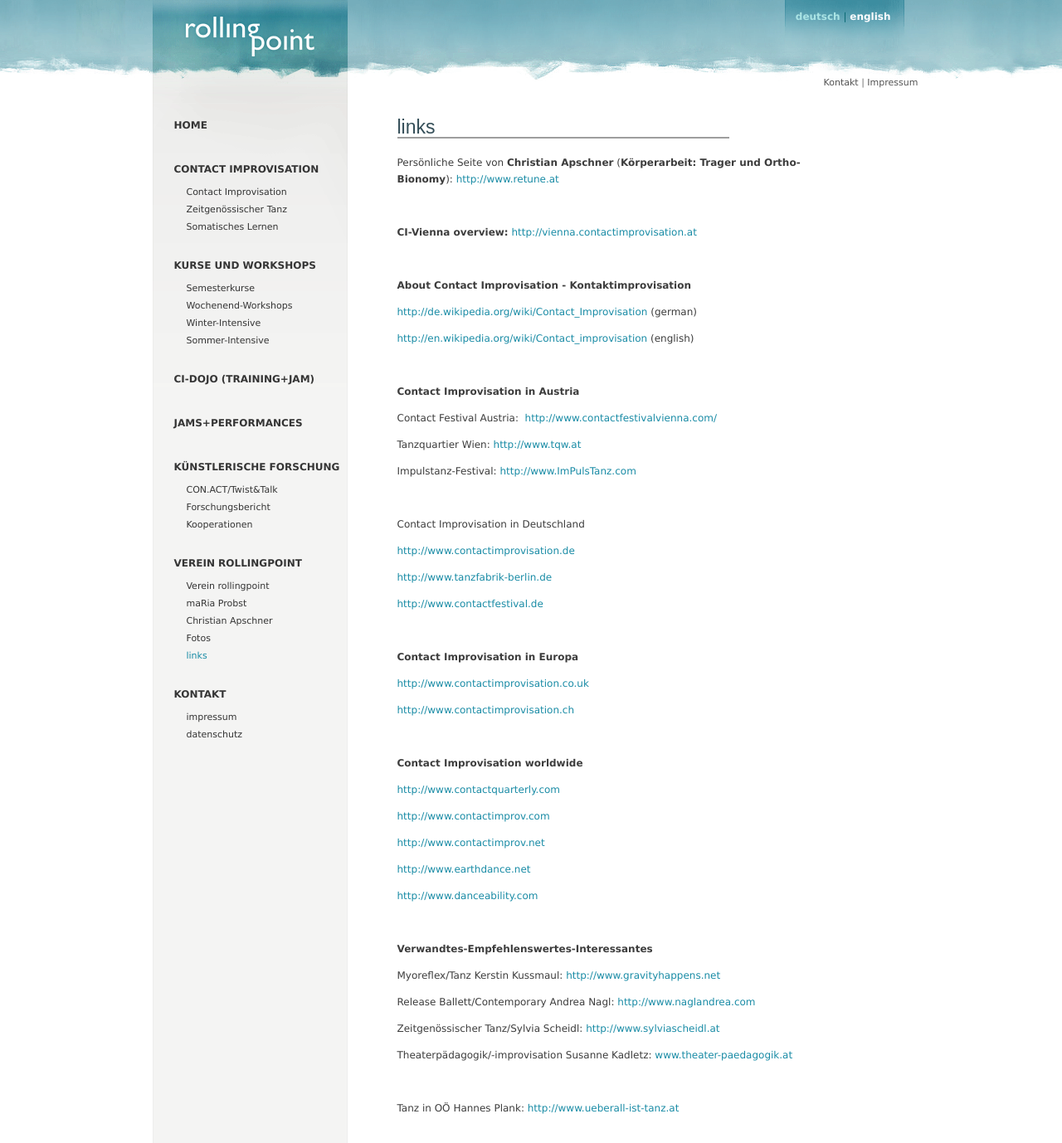
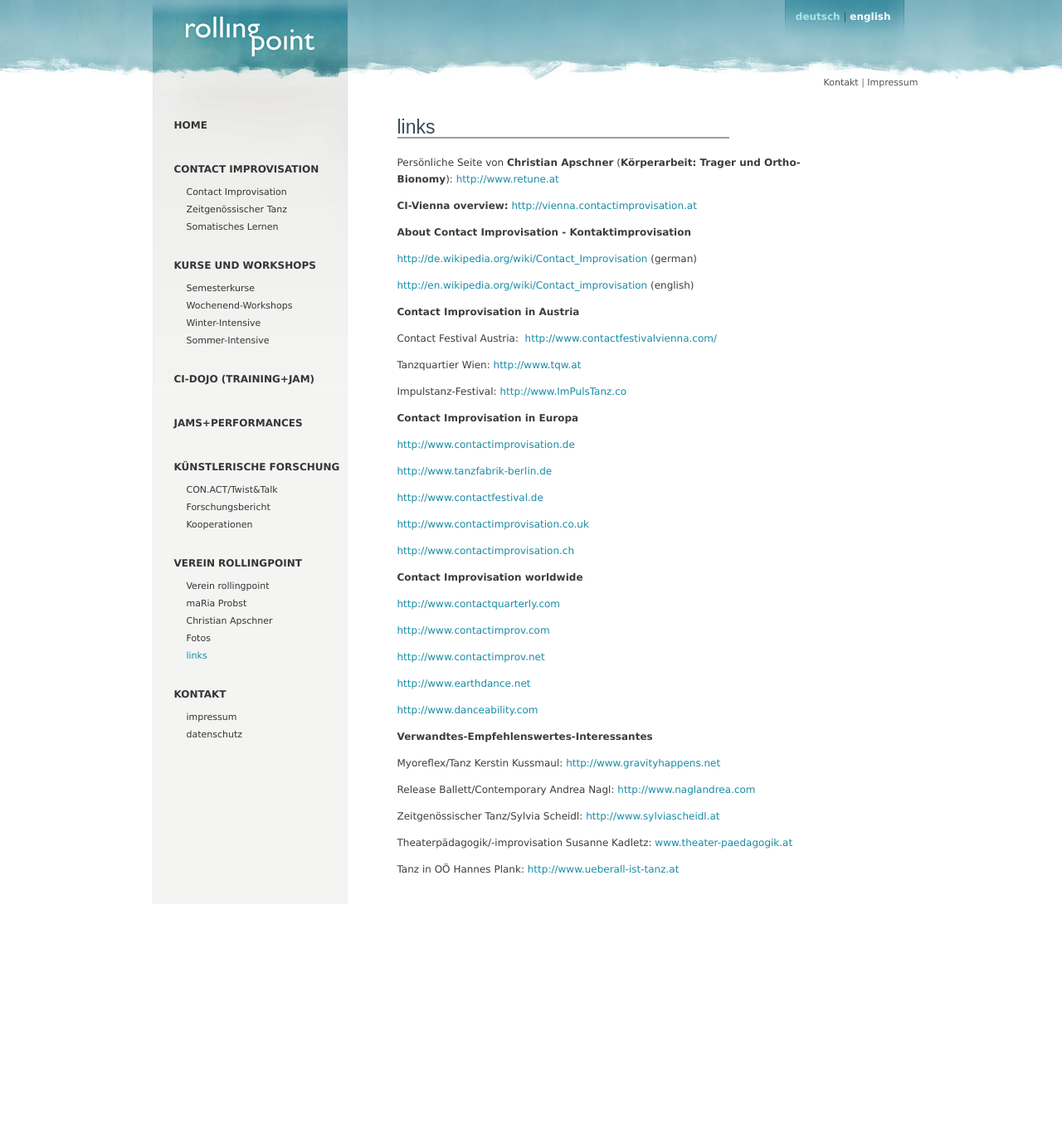
Before and after one commit to manulari/rollingpointat, a Jekyll site: the page built from _all_pages/links.md, in a window 1280 px wide. Shown: the whole page at 83% size. Built offline with Jekyll 4.4.1, drawn with Linux system fonts in a browser that asks for light colours; after the commit the page ends 1090 px from its top, so only the background shows below that; grey boxes are pictures that could not be loaded.

Commit message:
Update page “links”

```diff
--- a/_all_pages/links.md
+++ b/_all_pages/links.md
@@ -6,11 +6,7 @@ title: Links
 
 Persönliche Seite von **Christian Apschner** (**Körperarbeit: Trager und Ortho-Bionomy**): [http://www.retune.at](http://www.retune.at/)
 
-
-
 **CI-Vienna overview:** <http://vienna.contactimprovisation.at>
-
-
 
 **About Contact Improvisation - Kontaktimprovisation**
 
@@ -18,19 +14,15 @@ Persönliche Seite von **Christian Apschner** (**Körperarbeit: Trager und Ortho
 
 <http://en.wikipedia.org/wiki/Contact_improvisation> (english)
 
-
-
 **Contact Improvisation in Austria**
 
 Contact Festival Austria:  <http://www.contactfestivalvienna.com/>[](http://www.tqw.at/)
 
 Tanzquartier Wien: [http://www.tqw.at](http://www.tqw.at/)
 
-Impulstanz-Festival: [http://www.ImPulsTanz.com](http://www.ImPulsTanz.com/)
+Impulstanz-Festival: [http://www.ImPulsTanz.co](http://www.ImPulsTanz.com/)
 
-
-
-Contact Improvisation in Deutschland
+**Contact Improvisation in Europa**
 
 [http://www.contactimprovisation.de](http://www.contact-improvisation.de/)
 
@@ -38,15 +30,9 @@ Contact Improvisation in Deutschland
 
 [http://www.contactfestival.de](http://www.contactfestival.de/)
 
-
-
-**Contact Improvisation in Europa**
-
 [http://www.contactimprovisation.co.uk](http://www.contactimprovisation.co.uk/)
 
 [http://www.contactimprovisation.ch](http://www.contactimprovisation.ch/)
-
-
 
 **Contact Improvisation worldwide**
 
@@ -60,8 +46,6 @@ Contact Improvisation in Deutschland
 
 [http://www.danceability.com](http://www.danceability.com/)
 
-
-
 **Verwandtes-Empfehlenswertes-Interessantes**
 
 Myoreflex/Tanz Kerstin Kussmaul: [http://www.gravityhappens.net](http://www.gravityhappens.net/)
@@ -72,6 +56,4 @@ Zeitgenössischer Tanz/Sylvia Scheidl: <http://www.sylviascheidl.at>
 
 Theaterpädagogik/-improvisation Susanne Kadletz: [www.theater-paedagogik.at](http://www.theater-paedagogik.at)
 
-
-
 Tanz in OÖ Hannes Plank: [http://www.ueberall-ist-tanz.at](http://www.ueberall-ist-tanz.at/)
```
